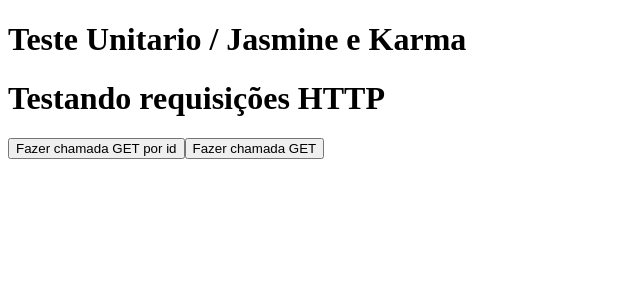
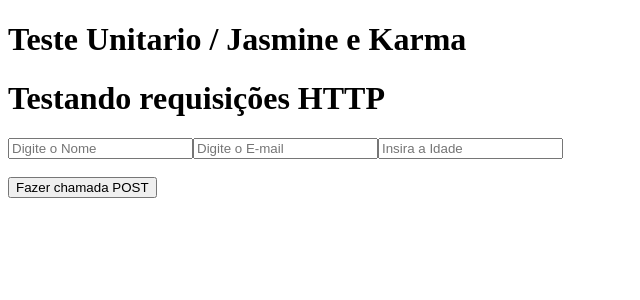
Before and after one commit to fc0n/teste-unitario-2.0, an Angular app: page / in a window 1280 px wide. Shown: the top 300 px of the page, without its empty margins (0-640 px from the left). Built offline with nearby package versions, Linux system fonts and the light colour scheme.

Commit message:
testando requisição POST

```diff
--- a/src/app/request/request.component.html
+++ b/src/app/request/request.component.html
@@ -1,6 +1,16 @@
 <h1>Testando requisições HTTP</h1>
 
-<button (click)="getUsersById(3)">Fazer chamada GET por id</button>
+<!-- <button (click)="getUsersById(3)">Fazer chamada GET por id</button>
 <button (click)="getUsers()">Fazer chamada GET</button>
 <br>
-<br>
+<br> -->
+
+<form action="">
+    <input type="text" [(ngModel)]="name" name="name" placeholder="Digite o Nome" [ngModelOptions]="{standalone: true}">
+    <input type="text" [(ngModel)]="email" email="email" placeholder="Digite o E-mail" [ngModelOptions]="{standalone: true}">
+    <input type="text" [(ngModel)]="age" name="age" placeholder="Insira a Idade" [ngModelOptions]="{standalone: true}">
+
+    <br>
+    <br>
+    <button (click)="postUsers()">Fazer chamada POST</button>
+</form>
--- a/src/app/request/request.component.ts
+++ b/src/app/request/request.component.ts
@@ -8,6 +8,9 @@
   styleUrls: ['./request.component.scss']
 })
 export class RequestComponent implements OnInit {
+  name!: string;
+  email!: string;
+  age!: string;
 
   constructor(private http: HttpService) { }
 
@@ -22,4 +25,14 @@
     this.http.getUsersById(id).subscribe();
   }
 
+  postUsers() {
+    const user = {
+      id: Math.random(),
+      name: this.name,
+      email: this.email,
+      age: this.age
+    }
+    this.http.postUser(user).subscribe();
+  }
+
 }
--- a/src/app/service/http.service.ts
+++ b/src/app/service/http.service.ts
@@ -16,4 +16,8 @@
   getUsersById(id: number) {
     return this.http.get(`${this.url}/users/${id}`)
   }
+
+  postUser(user: any) {
+    return this.http.post(`${this.url}/users`, user)
+  }
 }
```
Also changed, not shown: 2 other files (tests, documents, lock files or other folders).
